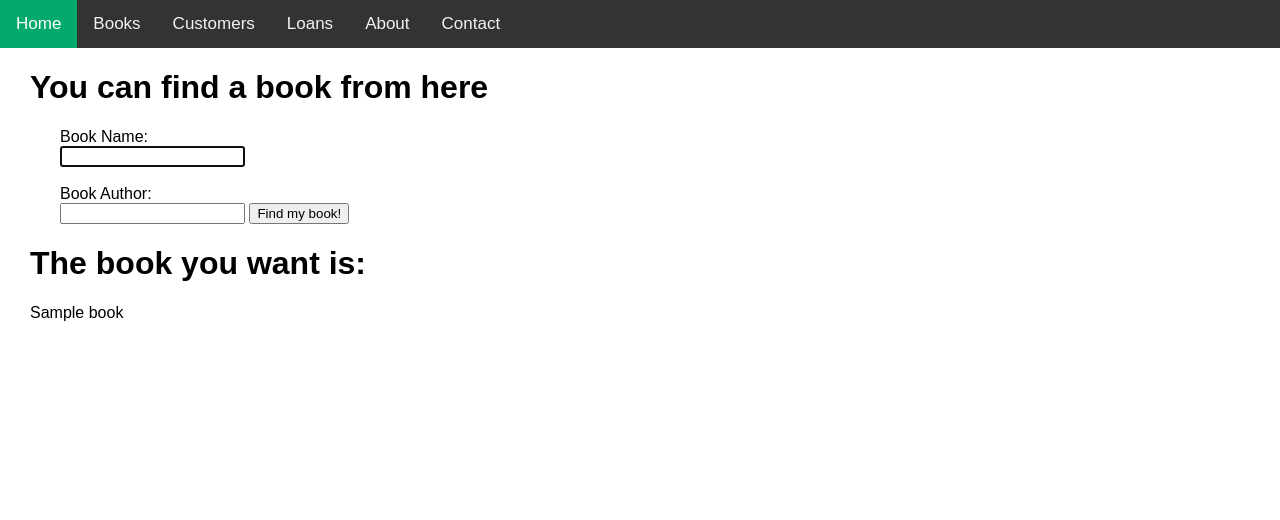
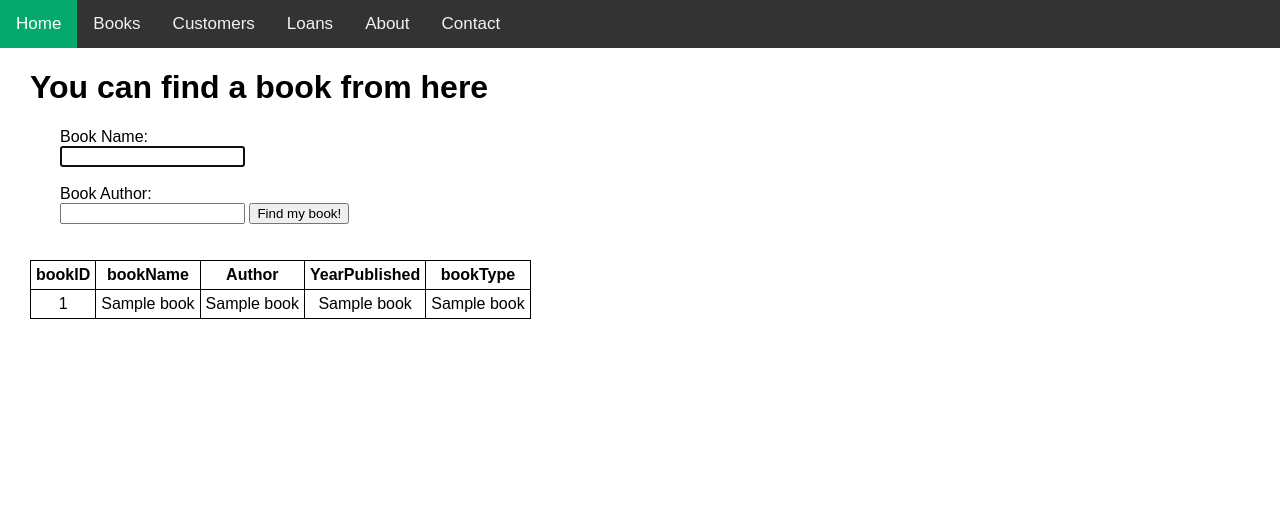
Before and after one commit to Chen-Harel/LibraryProject, a Flask app: template templates/books/findBook.html in a window 1280 px wide. Shown: the top 520 px of the page. Run offline with Flask 2, Linux system fonts and the light colour scheme; the template is opened without the code that fills it: most values are stand-ins (such as "Sample title", 1, 10 or a date in 2020).

Commit message:
Add files via upload

```diff
--- a/templates/books/findBook.html
+++ b/templates/books/findBook.html
@@ -15,12 +15,30 @@
         <input type="text" name="bookAuthor">
         <button type="Submit">Find my book!</button>
     </form>
+</div>
 
-    <h1>The book you want is: </h1>
+<br><br>
 
-    {%for i in books%}
-    {{i}}
-    {%endfor%}
+<div class="pushLeft">
+    <table>
+        <tr>
+            <th>bookID</th>
+            <th>bookName</th>
+            <th>Author</th>
+            <th>YearPublished</th>
+            <th>bookType</th>
+        </tr>
+        {% for book in books %}
+        <tr>
+            <td>{{book[0]}}</td>
+            <td>{{book[1]}}</td>
+            <td>{{book[2]}}</td>
+            <td>{{book[3]}}</td>
+            <td>{{book[4]}}</td>
+        </tr>
+        {% endfor %}
+    </table>
+
 </div>
 
 {%endblock%}
```
Also changed, not shown: templates/customers/findCustomer.html (+17 -3 lines).
